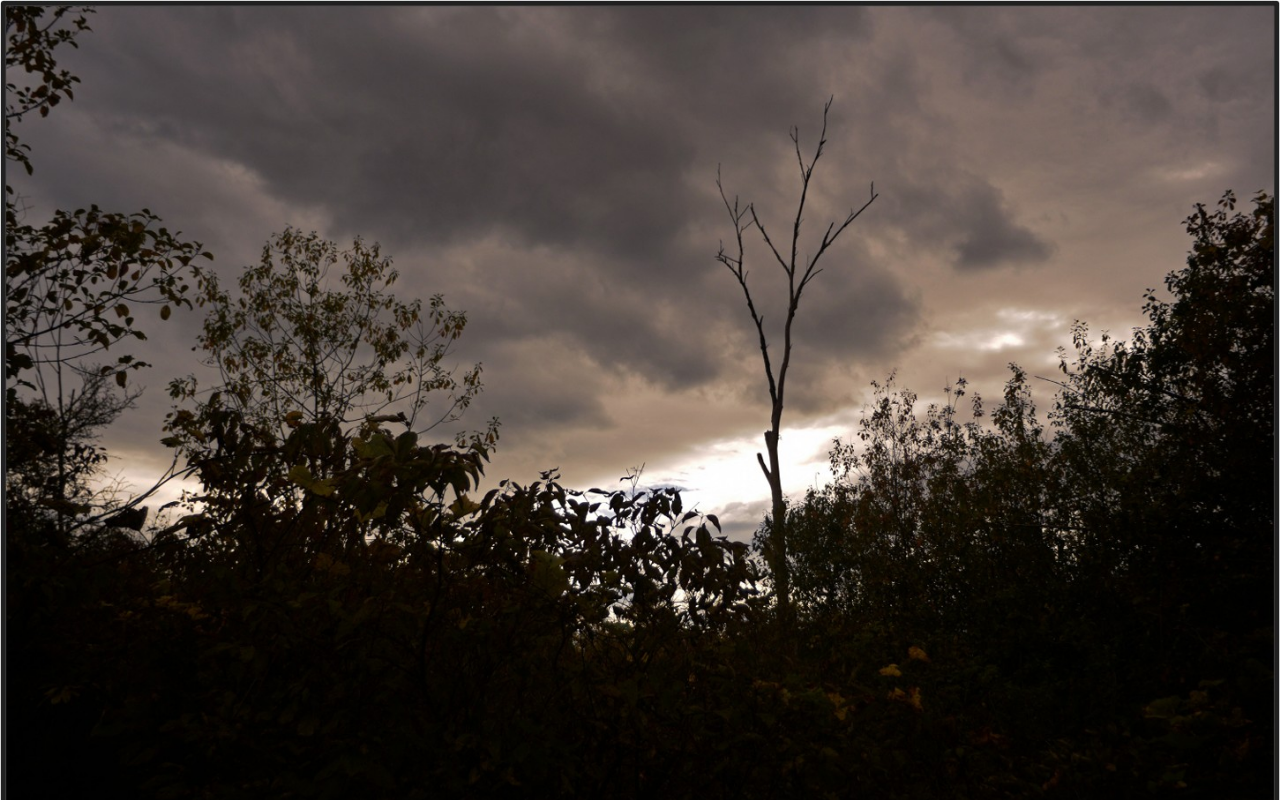
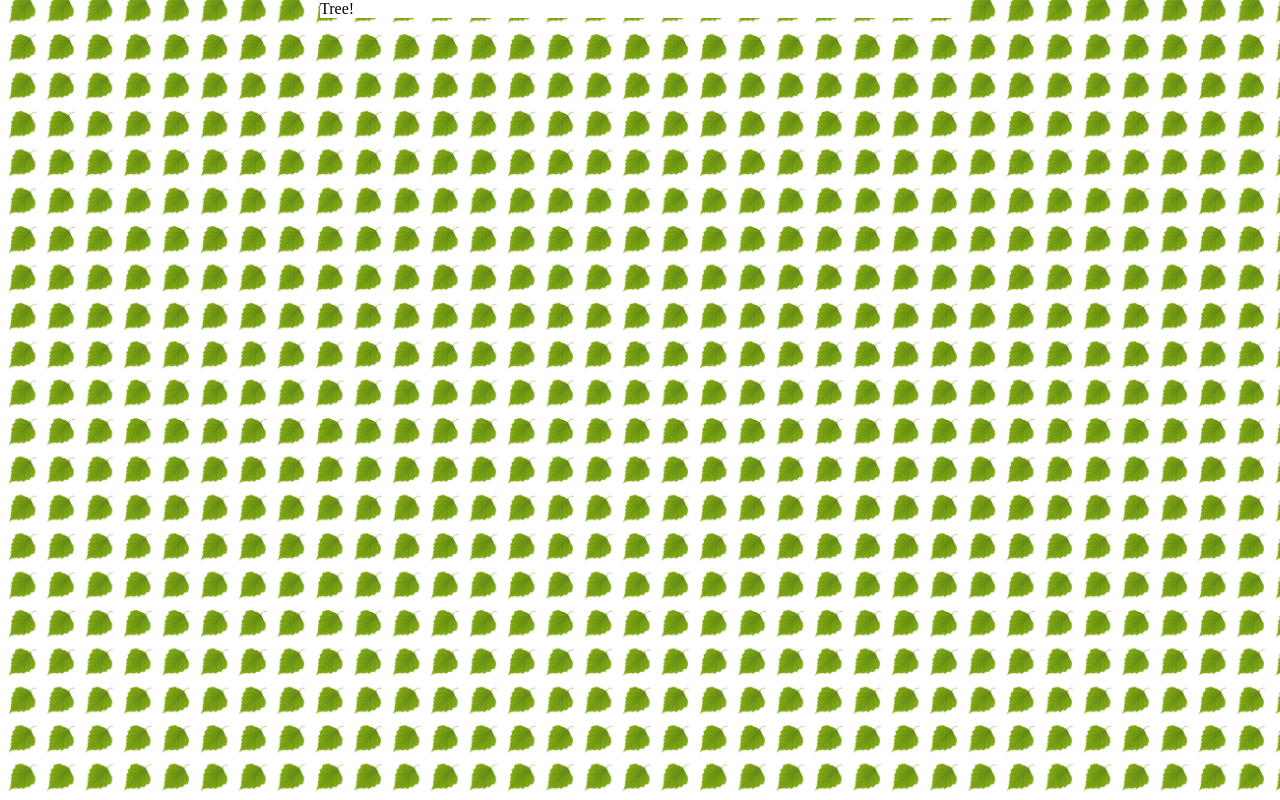
Before and after one commit to StainedJava/tree-website, a website: page _site/pages/birch.html in a window 1280 px wide. Drawn offline with Linux system fonts and the light colour scheme.

Commit message:
style: format page layout

```diff
--- a/_site/css/birch.css
+++ b/_site/css/birch.css
@@ -1,3 +1,20 @@
 body{
-    background-image: url(../images/Picture1.jpg);
+    background-image: url(../images/birch-leaf.jpg);
+    background-repeat: repeat;
+    background-size: 3vw auto;
+    background-position: 3px;
+    margin: 0px 0px 0px 0px;
+    z-index: -1;
+
 }
+
+.container{
+    background-color: #ffffff;
+    display: flex;
+    flex-direction: column;
+    flex-wrap: wrap;
+    justify-content: center;
+    width: 50vw;
+    min-width: 100px;
+    margin-left: 25vw;
+}
--- a/_site/pages/birch.html
+++ b/_site/pages/birch.html
@@ -8,8 +8,8 @@
         <title>Birch Website</title>
     </head>
     <body>
-        <div class="fact">
-
+        <div class="container">
+            Tree!
         </div>
     </body>
 </html>
```
